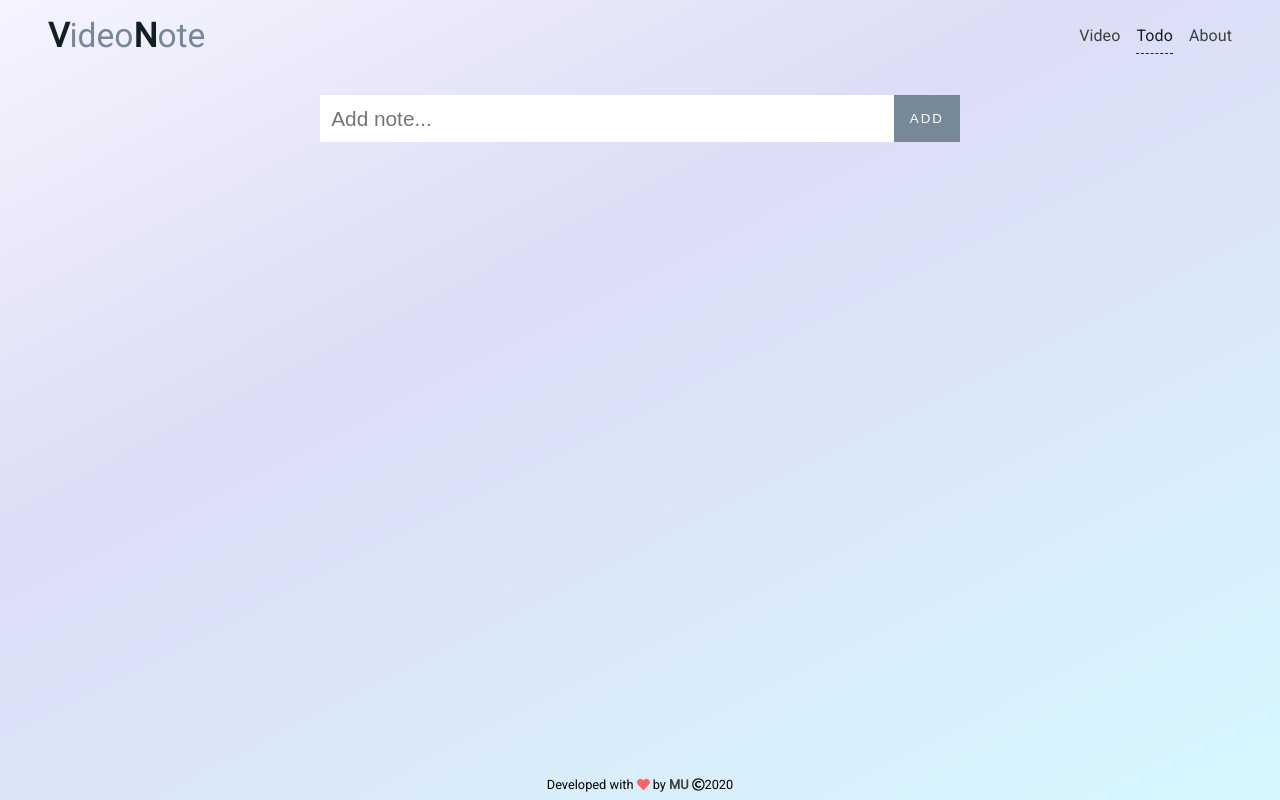
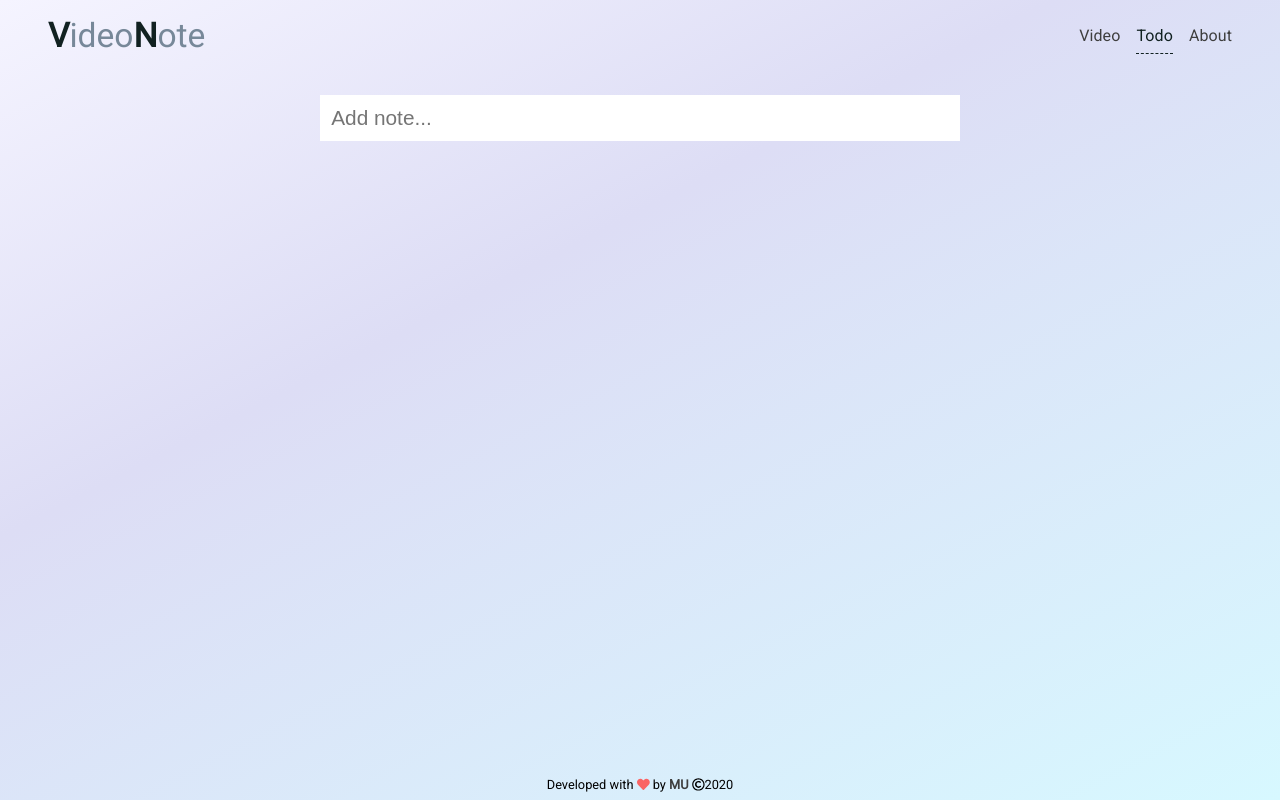
Before and after one commit to joshmu/vn-material_old, a React (Create React App) app: page /todo in a window 1280 px wide. Built offline with nearby package versions, Linux system fonts and the light colour scheme.

Commit message:
removed ADD button for todo

```diff
--- a/src/components/Todo.js
+++ b/src/components/Todo.js
@@ -88,7 +88,7 @@ const Todo = () => {
                 : state.current.seconds}
             </span>
           </div> */}
-        <button>Add</button>
+        {/* <button>Add</button> */}
       </form>
       <ul className={style.ul}>
         {state.todos.length > 0 &&
```
